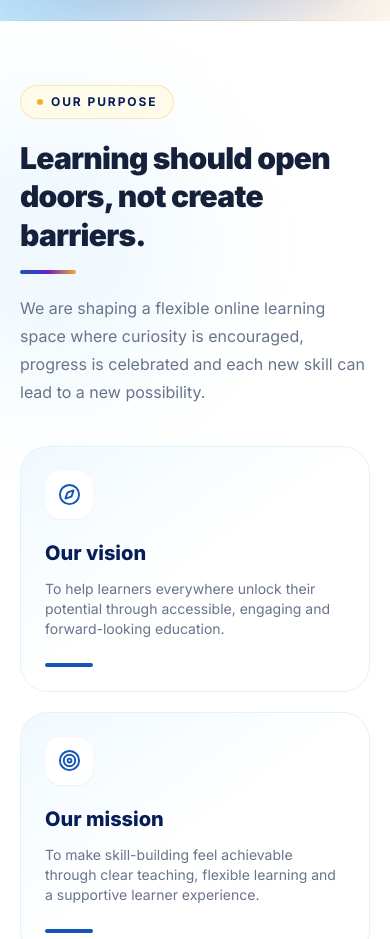
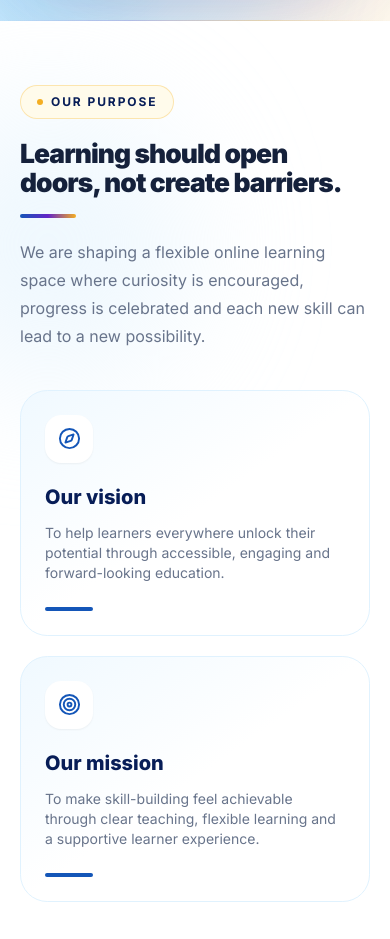
Before and after one commit to chamod-lakshitha/elevora-academy, a Next.js app: page /about in a window 390 px wide. Shown: the part 1200-2139 px from the top of the page. Built offline with nearby package versions, Linux system fonts and the light colour scheme; no server answers.

Commit message:
Fix responsive wrapping for long About section heading

```diff
--- a/app/about/page.tsx
+++ b/app/about/page.tsx
@@ -47,7 +47,7 @@ export default function AboutPage() {
       <section className="section-space relative overflow-hidden bg-white">
         <div aria-hidden="true" className="absolute -left-24 top-20 h-72 w-72 rounded-full bg-sky-100/50 blur-3xl" />
         <div className="container-shell relative grid items-start gap-10 lg:grid-cols-[minmax(0,0.9fr)_minmax(0,1.1fr)] lg:gap-16">
-          <SectionHeading eyebrow="Our purpose" title="Learning should open doors, not create barriers." description="We are shaping a flexible online learning space where curiosity is encouraged, progress is celebrated and each new skill can lead to a new possibility." titleClassName="leading-[1.28] sm:leading-[1.18] lg:leading-[1.18]" />
+          <SectionHeading eyebrow="Our purpose" title="Learning should open doors, not create barriers." description="We are shaping a flexible online learning space where curiosity is encouraged, progress is celebrated and each new skill can lead to a new possibility." titleClassName="max-w-[18ch] text-[clamp(1.65rem,5.5vw,3rem)] leading-[1.12] tracking-[-0.035em] break-words [overflow-wrap:anywhere] sm:max-w-none sm:text-4xl lg:text-5xl" />
           <div className="grid gap-5 sm:grid-cols-2">
             <Reveal>
               <article className="group h-full rounded-[1.7rem] border border-sky-100 bg-gradient-to-br from-sky-50 via-white to-white p-6 transition duration-300 hover:-translate-y-1 hover:shadow-soft sm:p-7">
```
